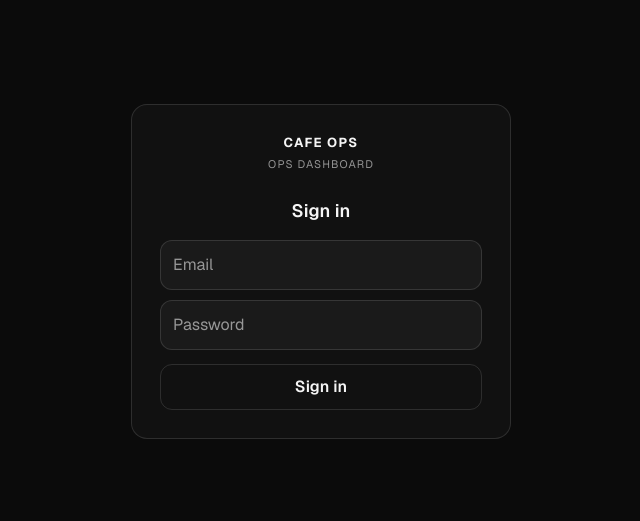
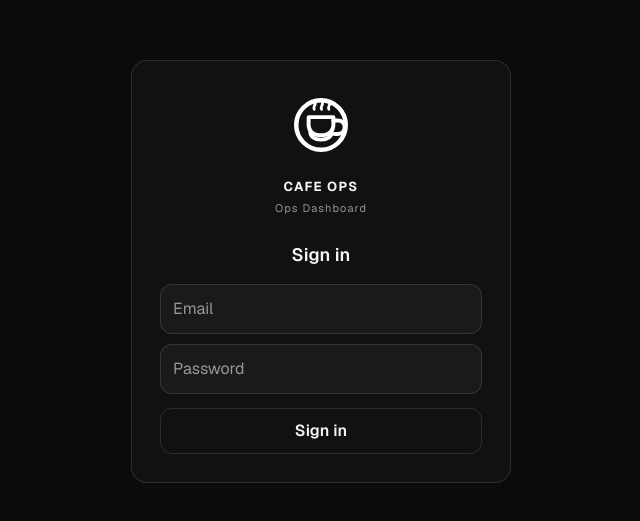
Before and after one commit to bit-grind/cafe-ops, a Next.js app: page /login in a window 1280 px wide. Shown: the part 129-650 px from the top of the page, without its empty margins (319-959 px from the left). Built offline with nearby package versions, Linux system fonts and the light colour scheme; no server answers.

Commit message:
Make app branding configurable

```diff
--- a/src/app/layout.tsx
+++ b/src/app/layout.tsx
@@ -1,5 +1,6 @@
 import type { Metadata } from "next";
 import { Geist } from "next/font/google";
+import { APP_DISPLAY_NAME } from "@/lib/branding";
 import "./globals.css";
 
 const geist = Geist({
@@ -8,7 +9,7 @@ const geist = Geist({
 });
 
 export const metadata: Metadata = {
-  title: "Cafe Ops",
+  title: APP_DISPLAY_NAME,
   description: "Internal operations dashboard for cafe teams",
 };
 
--- a/src/app/login/page.tsx
+++ b/src/app/login/page.tsx
@@ -1,6 +1,7 @@
 'use client'
 
 import { useState } from 'react'
+import { APP_DISPLAY_NAME, APP_LOGO_SRC, APP_SUBTITLE } from '@/lib/branding'
 import { supabase } from '@/lib/supabaseClient'
 
 export default function LoginPage() {
@@ -38,15 +39,26 @@ export default function LoginPage() {
       }}
     >
       <div className="bp-card" style={{ width: '100%', maxWidth: 380, padding: 28 }}>
+        <div style={{ display: 'flex', justifyContent: 'center', marginBottom: 16 }}>
+          {/* eslint-disable-next-line @next/next/no-img-element */}
+          <img
+            src={APP_LOGO_SRC}
+            alt={`${APP_DISPLAY_NAME} logo`}
+            width={72}
+            height={72}
+            style={{ width: 72, height: 72, objectFit: 'contain', borderRadius: 20 }}
+          />
+        </div>
         <div
           style={{
             fontWeight: 700,
             letterSpacing: '0.1em',
             fontSize: 13,
             textAlign: 'center',
+            textTransform: 'uppercase',
           }}
         >
-          CAFE OPS
+          {APP_DISPLAY_NAME}
         </div>
         <div
           style={{
@@ -57,7 +69,7 @@ export default function LoginPage() {
             marginTop: 4,
           }}
         >
-          OPS DASHBOARD
+          {APP_SUBTITLE}
         </div>
 
         <h1
--- a/src/components/BpHeader.tsx
+++ b/src/components/BpHeader.tsx
@@ -1,5 +1,5 @@
-import Image from "next/image"
 import Link from "next/link"
+import { APP_DISPLAY_NAME, APP_LOGO_SRC, APP_SUBTITLE } from '@/lib/branding'
 import { ALL_TABS, type AppTab } from '@/lib/permissions'
 
 export default function BpHeader({
@@ -35,13 +35,20 @@ export default function BpHeader({
         }}
       >
         <Link href={homeHref} style={{ display: "flex", alignItems: "center", gap: 14 }}>
-          <Image src="/brand/logo.svg" alt="Cafe Ops" width={52} height={52} priority />
+          {/* eslint-disable-next-line @next/next/no-img-element */}
+          <img
+            src={APP_LOGO_SRC}
+            alt={`${APP_DISPLAY_NAME} logo`}
+            width={52}
+            height={52}
+            style={{ width: 52, height: 52, objectFit: 'contain', borderRadius: 18, flex: '0 0 auto' }}
+          />
           <div>
-            <div style={{ fontWeight: 700, letterSpacing: "0.1em", fontSize: 14 }}>
-              CAFE OPS
+            <div style={{ fontWeight: 700, letterSpacing: "0.1em", fontSize: 14, textTransform: 'uppercase' }}>
+              {APP_DISPLAY_NAME}
             </div>
             <div style={{ fontSize: 11, letterSpacing: "0.1em", color: "var(--muted-strong)", marginTop: 2 }}>
-              OPS DASHBOARD
+              {APP_SUBTITLE}
             </div>
             {email ? <div className="bp-hdr-email--mobile">{email}</div> : null}
           </div>
--- /dev/null
+++ b/src/lib/branding.ts
@@ -0,0 +1,3 @@
+export const APP_DISPLAY_NAME = process.env.NEXT_PUBLIC_APP_DISPLAY_NAME?.trim() || 'Cafe Ops'
+export const APP_SUBTITLE = process.env.NEXT_PUBLIC_APP_SUBTITLE?.trim() || 'Ops Dashboard'
+export const APP_LOGO_SRC = process.env.NEXT_PUBLIC_APP_LOGO_SRC?.trim() || '/brand/logo.svg'
```
Also changed, not shown: 2 other files (tests, documents, lock files or other folders).
